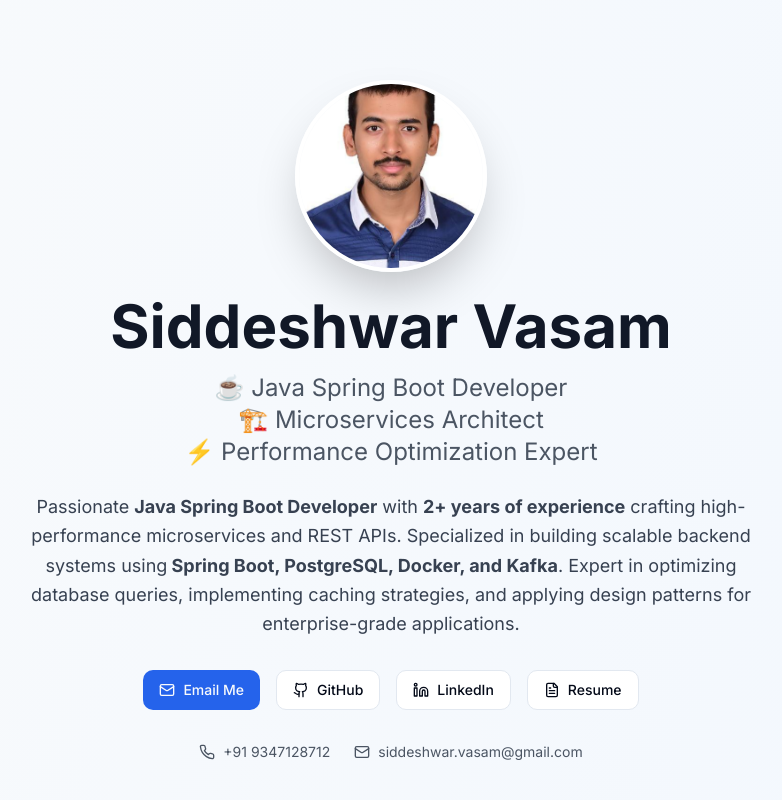
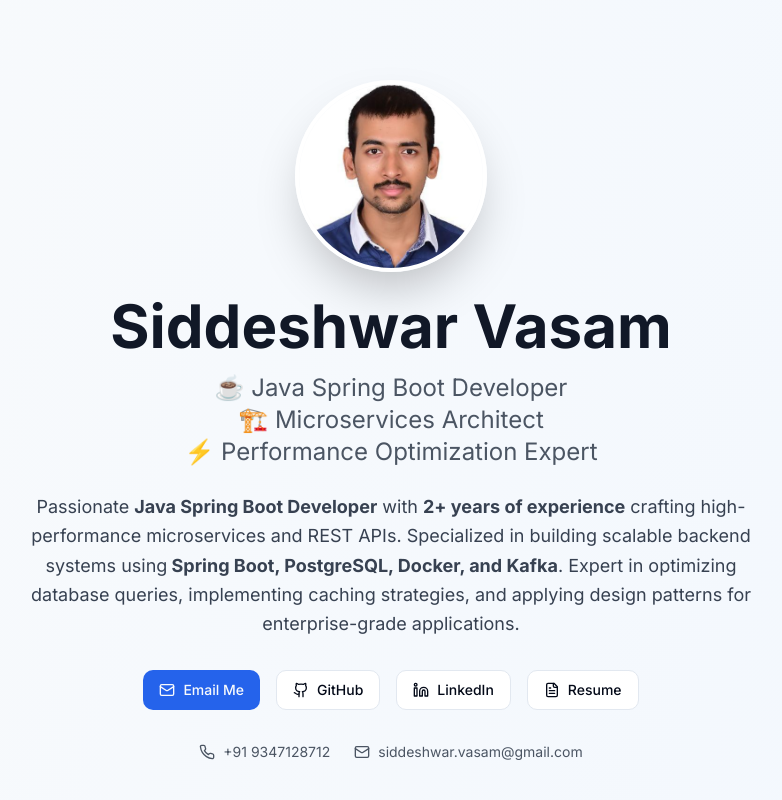
Before and after one commit to siddeshwarv/My_Portfolio, a Next.js app: page / in a window 1280 px wide. Shown: the top 800 px of the page, without its empty margins (249-1031 px from the left). Built offline with nearby package versions, Linux system fonts and the light colour scheme.

Commit message:
Image shift

```diff
--- a/components/hero.tsx
+++ b/components/hero.tsx
@@ -9,7 +9,7 @@ export default function Hero() {
           <img
             src="/siddeshwar-profile.png"
             alt="Siddeshwar Vasam"
-            className="w-48 h-48 rounded-full mx-auto mb-6 border-4 border-white shadow-2xl object-cover"
+            className="w-48 h-48 rounded-full mx-auto mb-6 border-4 border-white shadow-2xl object-cover object-top"
           />
           <h1 className="text-5xl md:text-6xl font-bold text-gray-900 mb-4">Siddeshwar Vasam</h1>
           <div className="text-xl md:text-2xl text-gray-600 mb-6">
```
